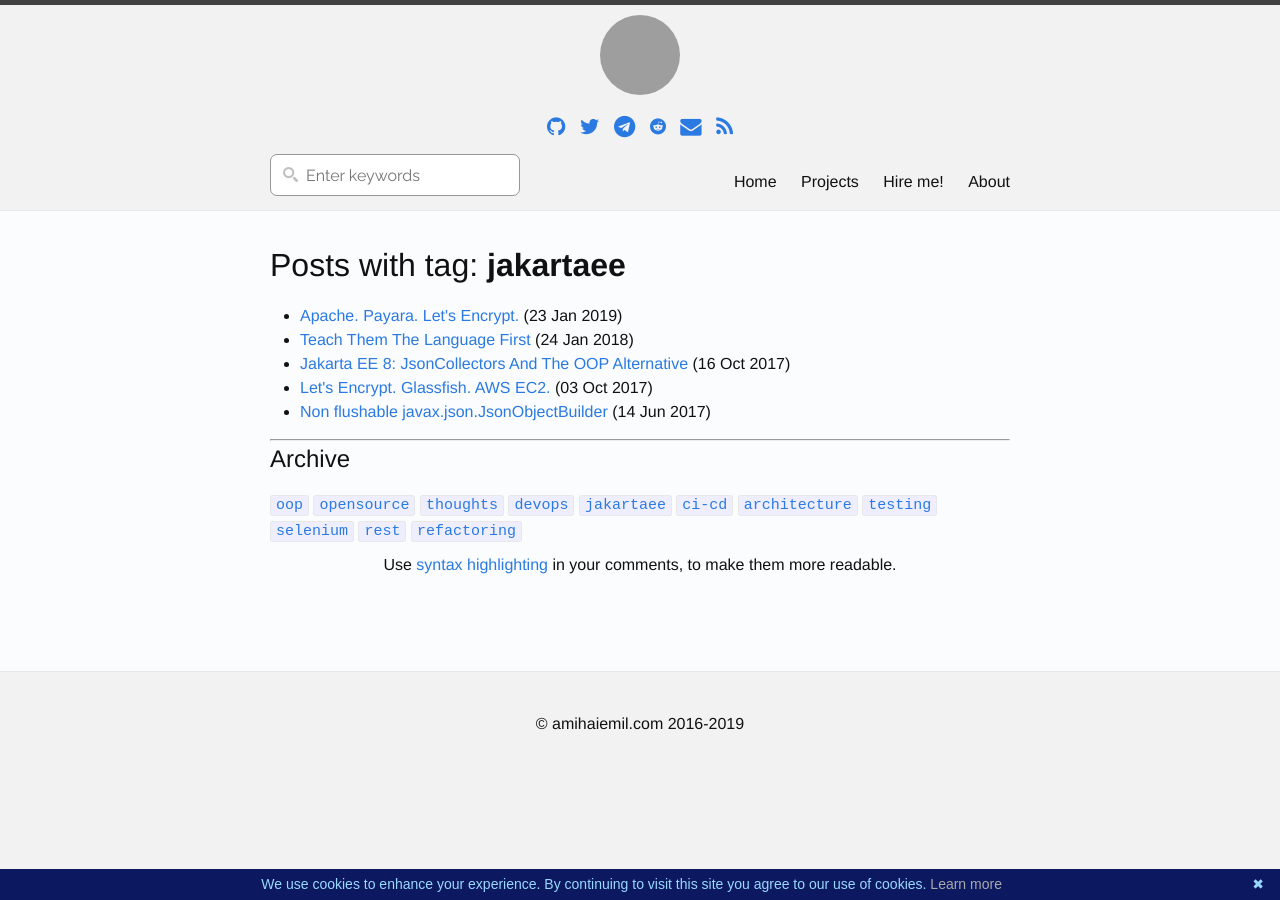
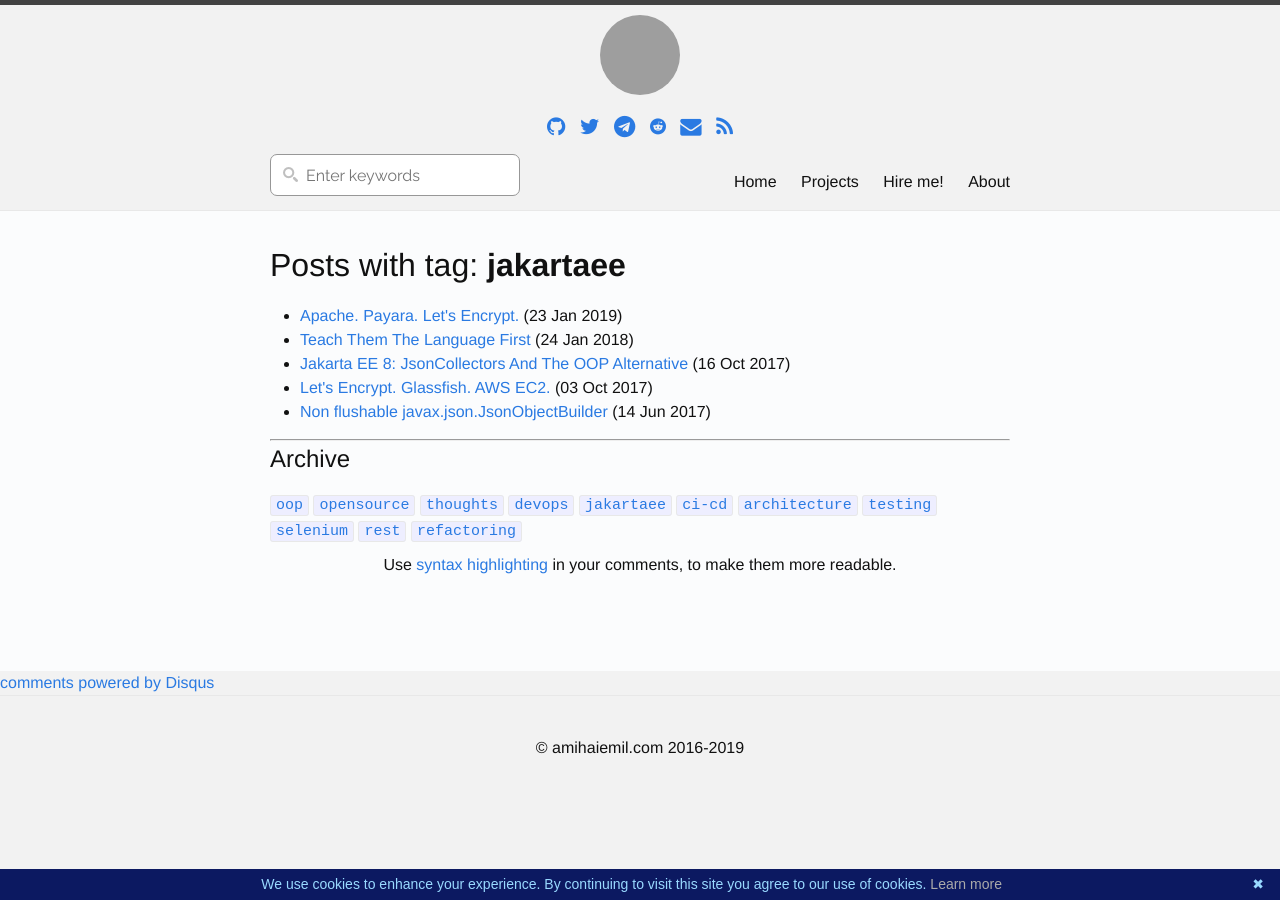
Before and after one commit to amihaiemil/amihaiemil.github.io, a Jekyll site: the page built from tag/jakartaee.md, in a window 1280 px wide. Built offline with Jekyll 4.4.1, drawn with Linux system fonts in a browser that asks for light colours; comment, search, counter and statistics services are not loaded; some of the changed lines change nothing that is shown; grey boxes are pictures that could not be loaded.

Commit message:
Update jakartaee.md

```diff
--- a/tag/jakartaee.md
+++ b/tag/jakartaee.md
@@ -2,4 +2,6 @@
 layout: tag_page
 title: "Tag: JakartaEE"
 tag: jakartaee
+comments: true
+shareable: false
 ---
```
